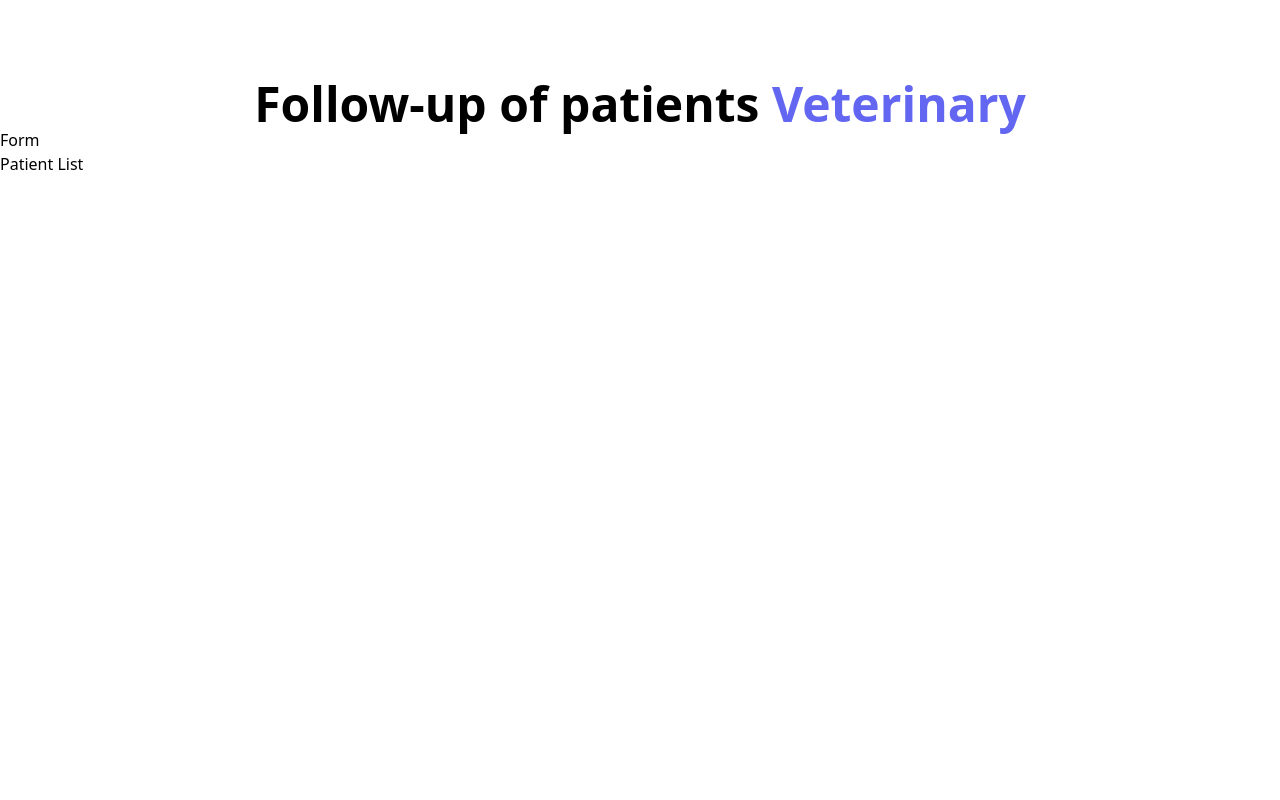
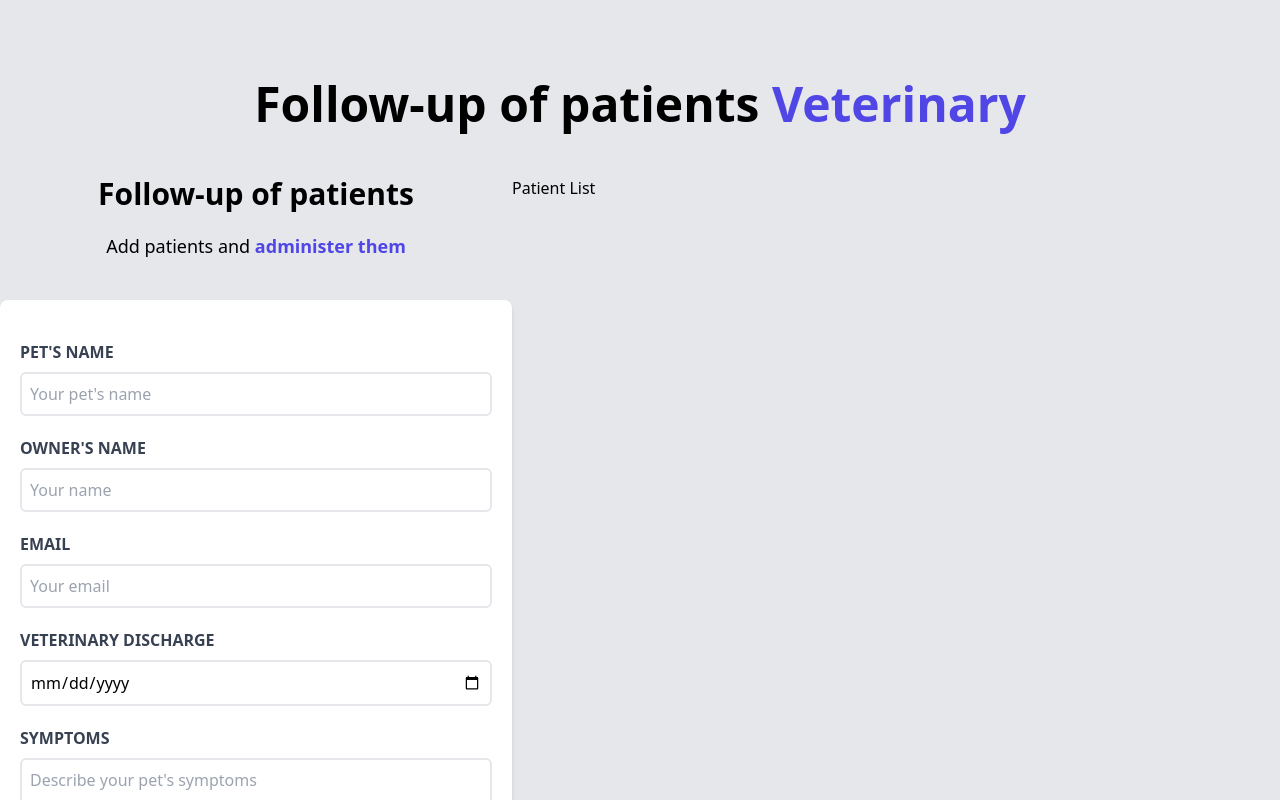
Before and after one commit to jesusmirena/Appointments-react, a React (Vite) app: page / in a window 1280 px wide. Shown: the top 800 px of the page. Built offline with nearby package versions, Linux system fonts and the light colour scheme.

Commit message:
form finished

```diff
--- a/index.html
+++ b/index.html
@@ -6,7 +6,7 @@
     <meta name="viewport" content="width=device-width, initial-scale=1.0" />
     <title>Vite App</title>
   </head>
-  <body class="bg-gray-100 h-screen">
+  <body class="bg-gray-200 h-screen">
     <div id="root"></div>
     <script type="module" src="/src/main.jsx"></script>
   </body>
--- a/src/App.jsx
+++ b/src/App.jsx
@@ -6,8 +6,10 @@ function App() {
   return (
     <div className="container mx-auto mt-20">
       <Header />
-      <Form />
-      <PatientList />
+      <div className="mt-12 md:flex">
+        <Form />
+        <PatientList />
+      </div>
     </div>
   );
 }
--- a/src/components/Form.jsx
+++ b/src/components/Form.jsx
@@ -2,8 +2,90 @@ import React from "react";
 
 const Form = () => {
   return (
-    <div>
-      <h2>Form</h2>
+    <div className="md:w-1/2 lg:w-2/5">
+      <h2 className="font-black text-3xl text-center">Follow-up of patients</h2>
+
+      <p className="text-lg mt-5 text-center mb-10">
+        Add patients and{" "}
+        <span className="text-indigo-600 font-bold">administer them</span>
+      </p>
+
+      <form className="bg-white shadow-md rounded-lg py-10 px-5 mb-10">
+        <div className="mb-5">
+          <label
+            htmlFor="pet"
+            className="block text-gray-700 uppercase font-bold"
+          >
+            Pet's name
+          </label>
+          <input
+            id="pet"
+            type="text"
+            placeholder="Your pet's name"
+            className="border-2 w-full p-2 mt-2 placeholder-gray-400 rounded-md"
+          />
+        </div>
+        <div className="mb-5">
+          <label
+            htmlFor="owner"
+            className="block text-gray-700 uppercase font-bold"
+          >
+            Owner's name
+          </label>
+          <input
+            id="owner"
+            type="text"
+            placeholder="Your name"
+            className="border-2 w-full p-2 mt-2 placeholder-gray-400 rounded-md"
+          />
+        </div>
+        <div className="mb-5">
+          <label
+            htmlFor="email"
+            className="block text-gray-700 uppercase font-bold"
+          >
+            Email
+          </label>
+          <input
+            id="email"
+            type="email"
+            placeholder="Your email"
+            className="border-2 w-full p-2 mt-2 placeholder-gray-400 rounded-md"
+          />
+        </div>
+        <div className="mb-5">
+          <label
+            htmlFor="discharge"
+            className="block text-gray-700 uppercase font-bold"
+          >
+            Veterinary discharge
+          </label>
+          <input
+            id="discharge"
+            type="date"
+            className="border-2 w-full p-2 mt-2 placeholder-gray-400 rounded-md"
+          />
+        </div>
+        <div className="mb-5">
+          <label
+            htmlFor="symptoms"
+            className="block text-gray-700 uppercase font-bold"
+          >
+            Symptoms
+          </label>
+          <textarea
+            id="symptoms"
+            placeholder="Describe your pet's symptoms"
+            className="border-2 w-full p-2 mt-2 placeholder-gray-400 rounded-md"
+          />
+        </div>
+        <input
+          type="submit"
+          className="bg-indigo-600 w-full
+          p-3 text-white uppercase font-bold
+          hover:bg-indigo-700 transition-colors cursor-pointer"
+        />
+      </form>
     </div>
   );
 };
--- a/src/components/Header.jsx
+++ b/src/components/Header.jsx
@@ -5,7 +5,7 @@ const Header = () => {
     <>
       <h1 className="font-black text-5xl text-center md:w-2/3 mx-auto">
         Follow-up of patients{" "}
-        <span className="text-indigo-500">Veterinary</span>
+        <span className="text-indigo-600">Veterinary</span>
       </h1>
     </>
   );
--- a/src/components/PatientList.jsx
+++ b/src/components/PatientList.jsx
@@ -2,7 +2,7 @@ import React from "react";
 
 const PatientList = () => {
   return (
-    <div>
+    <div className="w-1/2 lg:w-3/5">
       <h2>Patient List</h2>
     </div>
   );
--- a/tailwind.config.js
+++ b/tailwind.config.js
@@ -1,5 +1,5 @@
 module.exports = {
-  content: ["./src/**/*.{js,jsx,ts,tsx}"],
+  content: ["./index.html", "./src/**/*.{js,jsx,ts,tsx}"],
   theme: {
     extend: {},
   },
```
